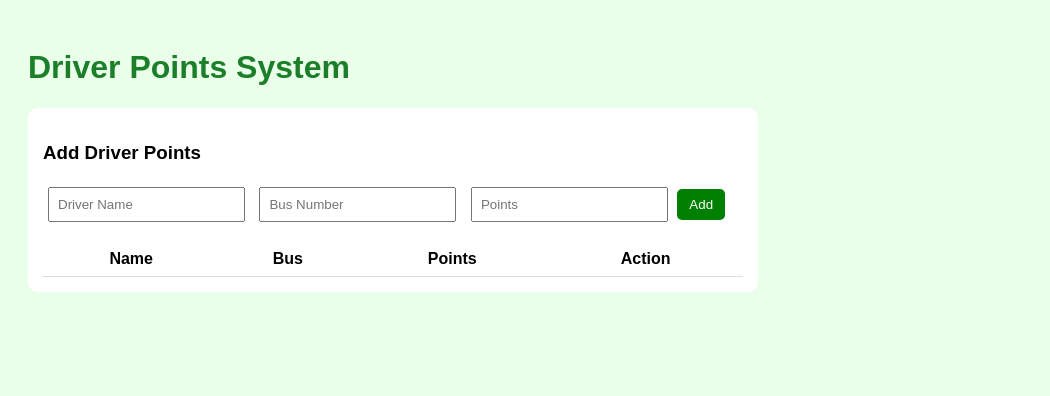
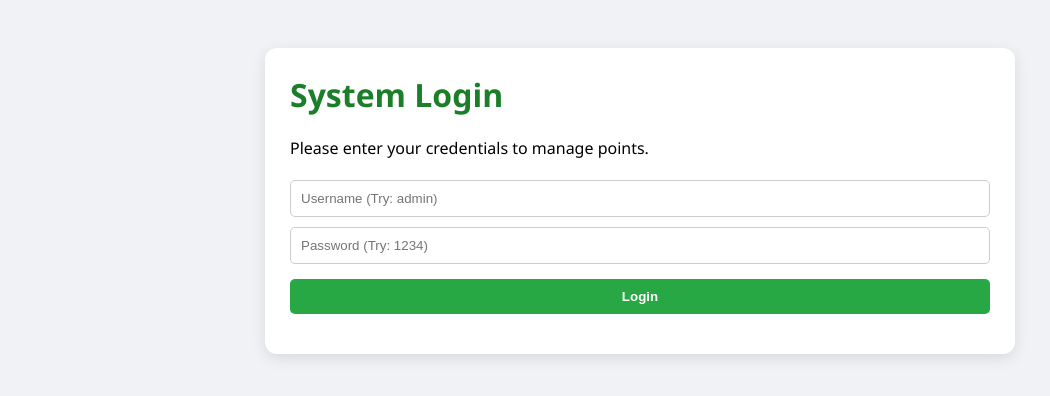
Before and after one commit to moochin-pro/driver-points-system, a plain HTML site: page index.html in a window 1280 px wide. Shown: the whole page, without its empty margins (0-1050 px from the left). Drawn offline with Linux system fonts and the light colour scheme.

Commit message:
Add files via upload

```diff
--- a/index.html
+++ b/index.html
@@ -5,62 +5,98 @@
 <title>Driver Points System</title>
 <style>
   body {
-  font-family: Arial;
-  background: #eaffea;
-  padding: 20px;
-}
-
-h1 {
-  color: #1b7f2a;
+    font-family: 'Segoe UI', Arial, sans-serif;
+    background: #f0f2f5;
+    display: flex;
+    justify-content: center;
+    padding: 40px;
   }
 
   .container {
     background: white;
-  padding: 15px;
-  border-radius: 10px;
+    padding: 25px;
+    border-radius: 12px;
+    box-shadow: 0 4px 15px rgba(0,0,0,0.1);
+    width: 100%;
     max-width: 700px;
   }
 
+  h1 { color: #1b7f2a; margin-top: 0; }
+
+  .form-group { margin-bottom: 15px; }
+
   input {
-  padding: 8px;
-  margin: 5px;
+    padding: 10px;
+    margin: 5px 0;
+    width: calc(100% - 22px);
+    border: 1px solid #ccc;
+    border-radius: 5px;
   }
 
   button {
-  padding: 8px 12px;
-  background: green;
+    padding: 10px 15px;
+    background: #28a745;
     color: white;
     border: none;
     cursor: pointer;
     border-radius: 5px;
+    font-weight: bold;
   }
+
+  button.delete-btn { background: #dc3545; }
+  button.logout-btn { background: #6c757d; float: right; }
 
   table {
     width: 100%;
-  margin-top: 15px;
+    margin-top: 20px;
     border-collapse: collapse;
   }
 
   td, th {
-  border-bottom: 1px solid #ddd;
-  padding: 8px;
+    text-align: left;
+    border-bottom: 1px solid #eee;
+    padding: 12px;
+  }
+
+  .hidden { display: none; }
+
+  #user-info {
+    background: #eaffea;
+    padding: 10px;
+    border-radius: 5px;
+    margin-bottom: 20px;
   }
 </style>
 </head>
-
 <body>
-
-<h1>Driver Points System</h1>
 
 <div class="container">
 
+  <div id="login-page">
+    <h1>System Login</h1>
+    <p>Please enter your credentials to manage points.</p>
+    <div class="form-group">
+      <input id="username" placeholder="Username (Try: admin)">
+      <input id="password" type="password" placeholder="Password (Try: 1234)">
+      <button onclick="login()" style="width: 100%; margin-top: 10px;">Login</button>
+    </div>
+  </div>
+
+  <div id="dashboard" class="hidden">
+    <button class="logout-btn" onclick="logout()">Logout</button>
+    <h1>Driver Management</h1>
+
+    <div id="user-info">
+      Welcome back, <strong id="display-user"></strong>!
+    </div>
+
     <h3>Add Driver Points</h3>
-
-  <input id="name" placeholder="Driver Name">
+    <div class="form-group">
+      <input id="driver-name" placeholder="Driver Name">
       <input id="bus" placeholder="Bus Number">
       <input id="points" type="number" placeholder="Points">
-
-  <button onclick="addDriver()">Add</button>
+      <button onclick="addDriver()">Add Entry</button>
+    </div>
 
     <table>
       <thead>
@@ -73,13 +109,62 @@ td, th {
       </thead>
       <tbody id="list"></tbody>
     </table>
+  </div>
 
 </div>
 
 <script>
+// Mock User Data
+const VALID_USER = "admin";
+const VALID_PASS = "1234";
+
 let drivers = JSON.parse(localStorage.getItem("drivers")) || [];
+let currentUser = localStorage.getItem("currentUser");
 
-function render() {
+// Initialization: Check if already logged in
+function init() {
+  if (currentUser) {
+    showDashboard();
+  } else {
+    showLogin();
+  }
+}
+
+// UI Toggles
+function showDashboard() {
+  document.getElementById("login-page").classList.add("hidden");
+  document.getElementById("dashboard").classList.remove("hidden");
+  document.getElementById("display-user").innerText = currentUser;
+  renderTable();
+}
+
+function showLogin() {
+  document.getElementById("login-page").classList.remove("hidden");
+  document.getElementById("dashboard").classList.add("hidden");
+}
+
+// Auth Logic
+function login() {
+  let user = document.getElementById("username").value;
+  let pass = document.getElementById("password").value;
+
+  if (user === VALID_USER && pass === VALID_PASS) {
+    currentUser = user;
+    localStorage.setItem("currentUser", user);
+    showDashboard();
+  } else {
+    alert("Invalid credentials. Try admin / 1234");
+  }
+}
+
+function logout() {
+  localStorage.removeItem("currentUser");
+  currentUser = null;
+  showLogin();
+}
+
+// Data Logic
+function renderTable() {
   let list = document.getElementById("list");
   list.innerHTML = "";
 
@@ -89,7 +174,7 @@ function render() {
         <td>${d.name}</td>
         <td>${d.bus}</td>
         <td>${d.points}</td>
-        <td><button onclick="remove(${i})">Delete</button></td>
+        <td><button class="delete-btn" onclick="remove(${i})">Delete</button></td>
       </tr>
     `;
   });
@@ -98,7 +183,7 @@ function render() {
 }
 
 function addDriver() {
-  let name = document.getElementById("name").value;
+  let name = document.getElementById("driver-name").value;
   let bus = document.getElementById("bus").value;
   let points = document.getElementById("points").value;
 
@@ -106,19 +191,23 @@ function addDriver() {
 
   drivers.push({ name, bus, points });
 
-  document.getElementById("name").value = "";
+  // Clear inputs
+  document.getElementById("driver-name").value = "";
   document.getElementById("bus").value = "";
   document.getElementById("points").value = "";
 
-  render();
+  renderTable();
 }
 
 function remove(i) {
+  if(confirm("Are you sure you want to delete this record?")) {
     drivers.splice(i, 1);
-  render();
+    renderTable();
+  }
 }
 
-render();
+// Start app
+init();
 </script>
 
 </body>
```
Lines whose indentation alone changed are shown as unchanged.
